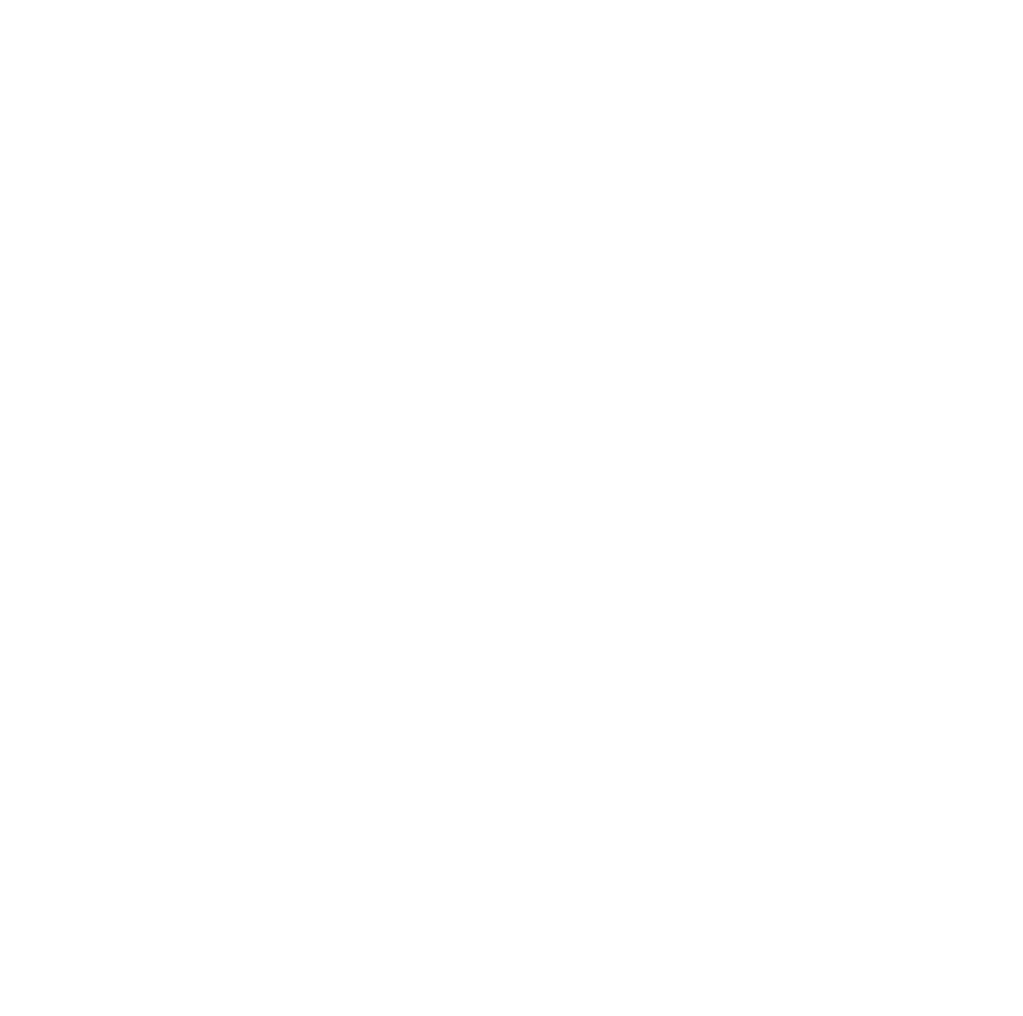
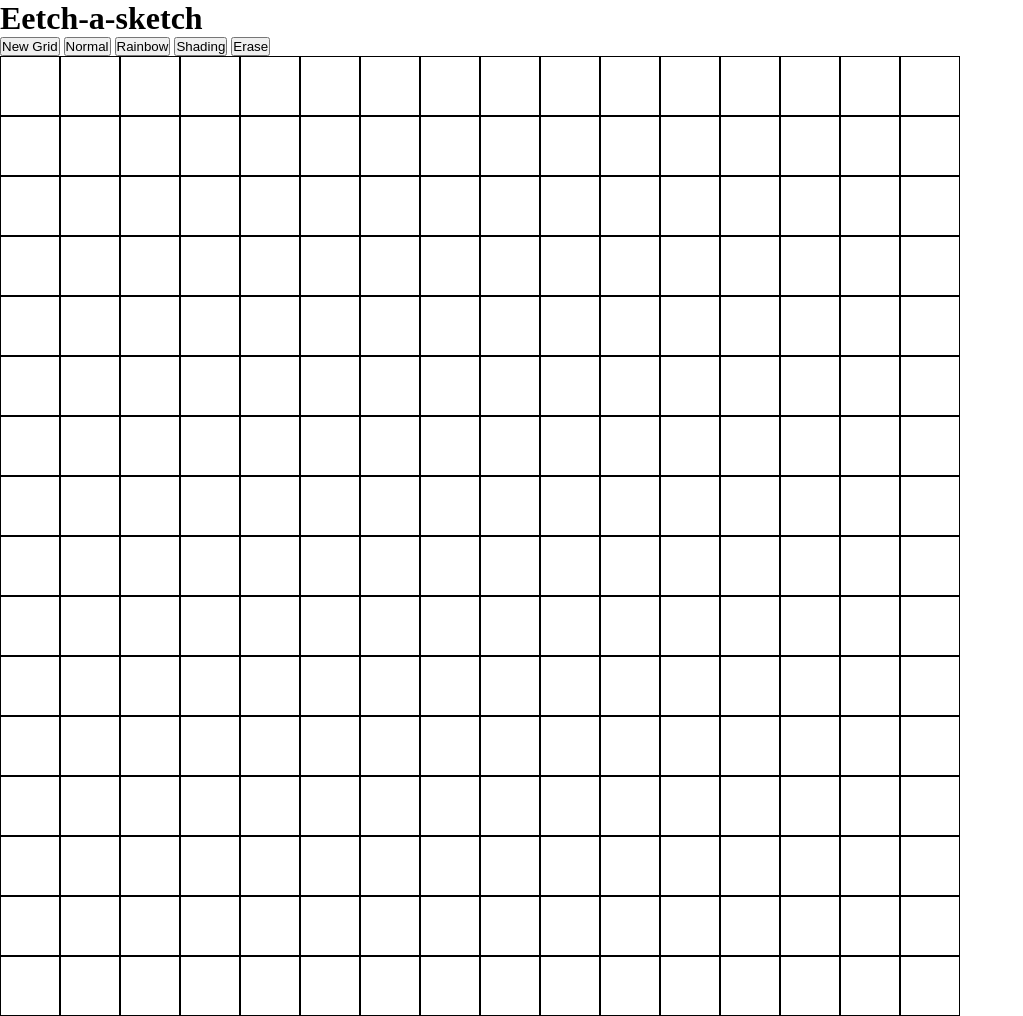
Before and after one commit to webwizsharmin/etch-a-sketch, a plain HTML site: page index.html in a window 1280 px wide. Shown: the whole page, without its empty margins (0-1023 px from the left). Before the commit the page ends 800 px from the top, so only its background shows below. Drawn offline with Linux system fonts and the light colour scheme.

Commit message:
feat: add control buttons to HTML (reset, normal, rainbow, shade, erase)

```diff
--- a/index.html
+++ b/index.html
@@ -7,6 +7,21 @@
     <link rel="stylesheet" href="style.css" />
   </head>
   <body>
+    <!-- Heading -->
+    <h1>Eetch-a-sketch</h1>
+
+    <!-- All Buttons Here -->
+    <div id="controls">
+      <button id="resetBtn">New Grid</button>
+      <button id="normalBtn">Normal</button>
+      <button id="rainbowBtn">Rainbow</button>
+      <button id="shadeBtn">Shading</button>
+      <button id="eraseBtn">Erase</button>
+    </div>
+
+    <!-- Grid / canvas -->
+    <div id="container"></div>
+
     <script src="script.js"></script>
   </body>
 </html>
--- a/script.js
+++ b/script.js
@@ -0,0 +1,15 @@
+// Dynamic grid creation
+const container = document.querySelector("#container");
+
+for (let i = 1; i < 257; i++) {
+  const div = document.createElement("div");
+  div.classList.add("grid-square");
+  container.appendChild(div);
+  // console.log(div);
+}
+
+const gridSquare = document.querySelector(".grid-square");
+
+gridSquare.addEventListener("mouseover", () => {
+  gridSquare.style.backgroundColor = "red";
+});
--- a/style.css
+++ b/style.css
@@ -0,0 +1,23 @@
+* {
+  margin: 0px;
+  padding: 0px;
+  box-sizing: border-box;
+}
+
+#container {
+  /* border: 1px solid green; */
+  display: flex;
+  flex-wrap: wrap;
+  width: 960px;
+  height: 960px;
+}
+
+#container > div {
+  border: 1px solid black;
+  flex: 1 0 calc(100% / 16);
+  aspect-ratio: 1 / 1;
+}
+
+.grid-square:hover {
+  background-color: rgba(230, 24, 24, 0.379);
+}
```
Also changed, not shown: 1 other file.
